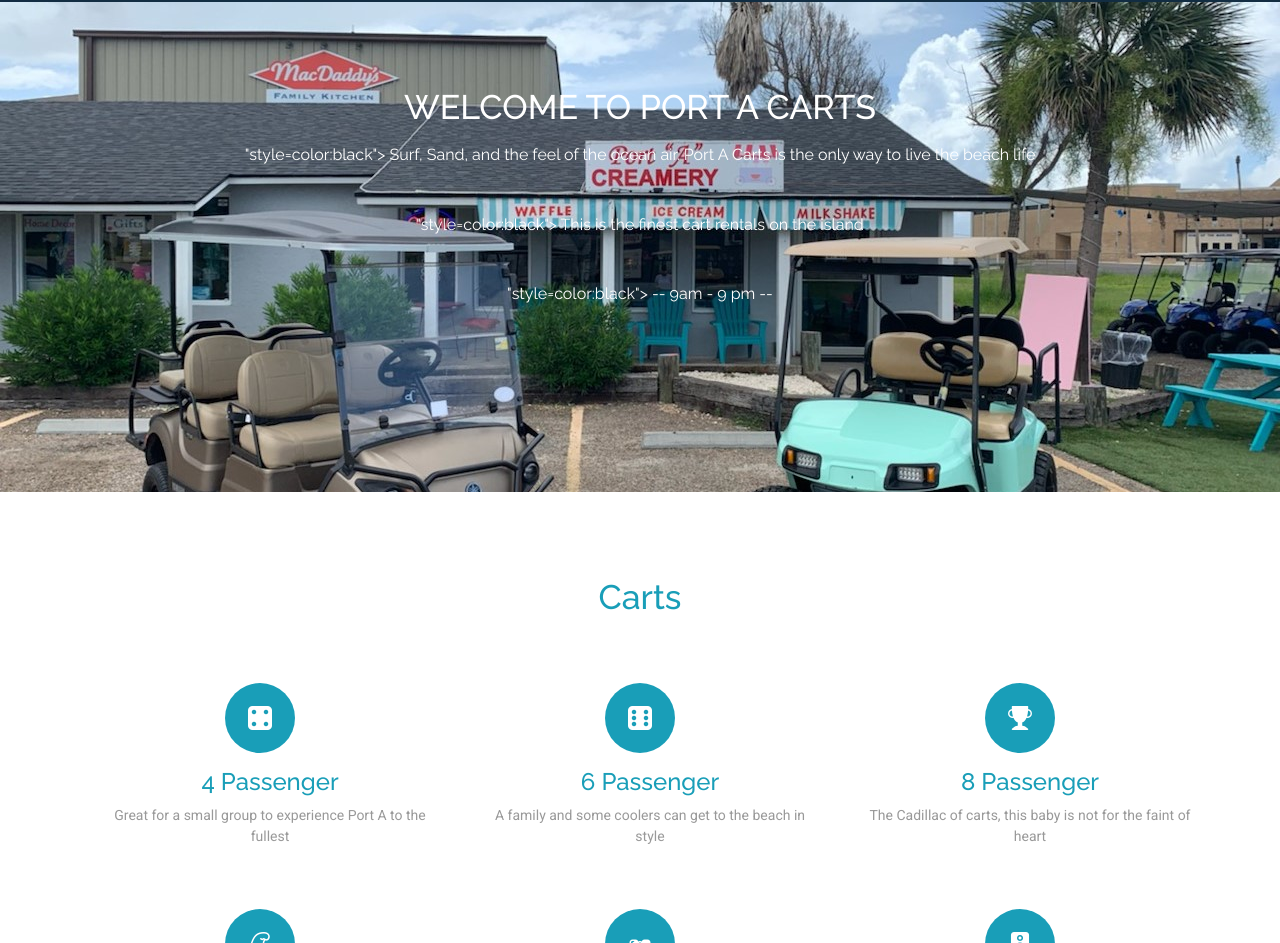
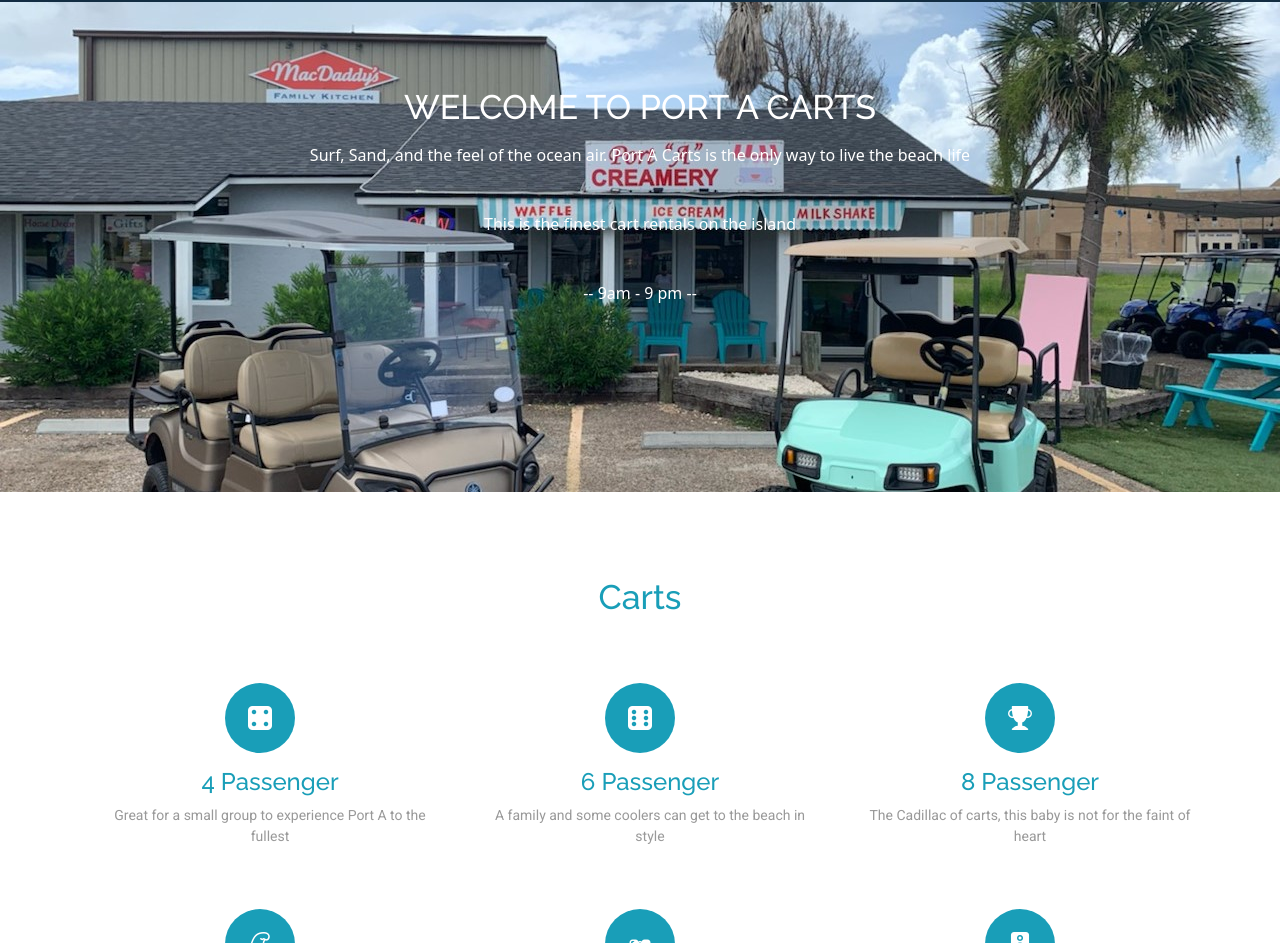
Before and after one commit to PortACarts/PortACarts, a plain HTML site: page index.html in a window 1280 px wide. Shown: the part 868-1811 px from the top of the page. Drawn offline with Linux system fonts and the light colour scheme.

Commit message:
Update index.html

```diff
--- a/index.html
+++ b/index.html
@@ -108,15 +108,9 @@
     <!-- ======= Welcome Section ======= -->
     <section class="welcome text-center" id="about">
       <h2>Welcome to Port A Carts</h2>
-      <p>"style=color:black">
-        Surf, Sand, and the feel of the ocean air. Port A Carts is the only way to live the beach life
-      </p>
-      <p>"style=color:black">
-        This is the finest cart rentals on the island
-      </p>
-      <p>"style=color:black">
-        -- 9am - 9 pm --
-      </p>
+      <p"style=color:black">Surf, Sand, and the feel of the ocean air. Port A Carts is the only way to live the beach life</p>
+      <p"style=color:black">This is the finest cart rentals on the island</p>
+      <p"style=color:black">-- 9am - 9 pm --</p>
       <img alt="Bell - A perfect theme" class="center" src="assets/img/gadgets.png">
     </section><!-- End Welcome Section -->
 
```
